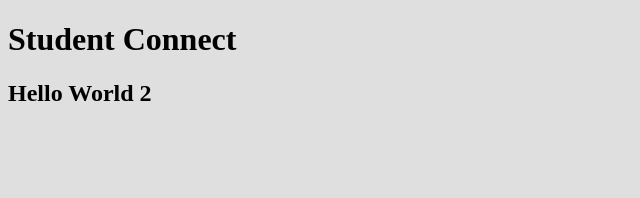
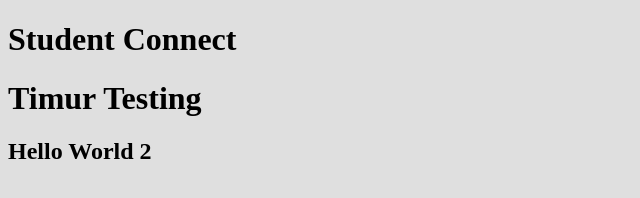
Before and after one commit to Stephen10121/studentconnect, a website: page index.html in a window 1280 px wide. Shown: the whole page, without its empty margins (0-640 px from the left). Drawn offline with Linux system fonts and the light colour scheme.

Commit message:
Add some part of the code for testin

```diff
--- a/index.html
+++ b/index.html
@@ -7,6 +7,7 @@
 
 	<body>
 		<h1>Student Connect</h1>
+		<h1>Timur Testing</h1>
 		<h2>Hello World 2</h2>
 	</body>
 </html>
```
